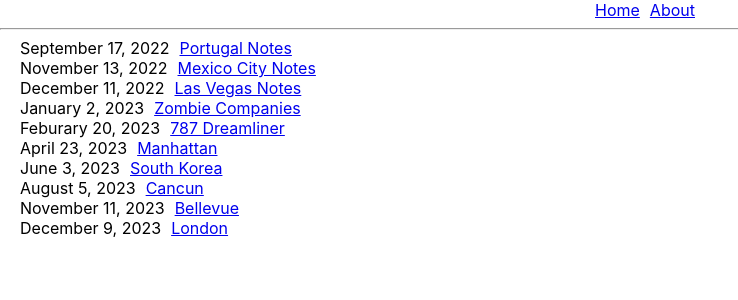
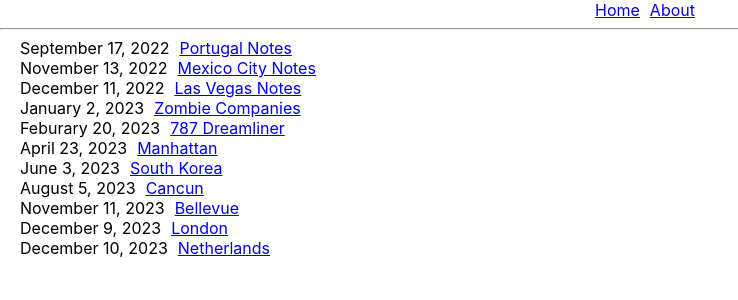
Before and after one commit to georgew5656/georgew5656.github.io, a React (Create React App) app: page / in a window 1280 px wide. Shown: the top 300 px of the page, without its empty margins (0-738 px from the left). Built offline with nearby package versions, Linux system fonts and the light colour scheme.

Commit message:
new post

```diff
--- a/src/App.tsx
+++ b/src/App.tsx
@@ -38,6 +38,7 @@
           <Route path="cancun" element={<Post name="cancun"/>} />
           <Route path="bellevue" element={<Post name="bellevue"/>} />
           <Route path="london" element={<Post name="london"/>} />
+          <Route path="netherlands" element={<Post name="netherlands"/>} />
         </Routes>
       </div>
     </Router>
--- a/src/Blog.tsx
+++ b/src/Blog.tsx
@@ -26,5 +26,6 @@
         <div className="row">{BlogRow({date: "August 5, 2023", path: "cancun", title: "Cancun"})}</div>
         <div className="row">{BlogRow({date: "November 11, 2023", path: "bellevue", title: "Bellevue"})}</div>
         <div className="row">{BlogRow({date: "December 9, 2023", path: "london", title: "London"})}</div>
+        <div className="row">{BlogRow({date: "December 10, 2023", path: "netherlands", title: "Netherlands"})}</div>
     </>
 }
--- /dev/null
+++ b/src/posts/netherlands.md
@@ -0,0 +1,21 @@
+I’ve been to the Netherlands twice in my life. The first time I went was in summer 2018, and I only went to Amsterdam. This past trip was in November, and I went to most of Southern Holland (Amsterdam, the Hague, Rotterdam, Utrecht).
+
+The first impression you get from reading European history is that people living in what is now the Netherlands are pretty fortunate. The area escaped the worst excesses of Europe’s revolutions (the Thirty Years War, the Napoleonic Wars, the revolutions of 1848, both world wars) while also heavily participating in the boom years. There are a shocking number of Dutch individuals and organizations that have achieved global significance and in general this small country always seems to punch well above its weight.
+
+Normally when you get to the exurbs of big European cities, you come across buildings that are pretty dire-looking. In the US this pattern is normally reversed, where you have shockingly busted-up buildings in the cities and in extremely rural areas. But in general, even the richest first worlds countries seem to always have some parts that are dumps. In my trip around the Netherlands this November, I didn’t really notice anywhere that could be described as a dump. Pretty much everything was late 20th century Euro-core or modern looking. Even for a relatively small country (the population of the Netherlands is higher than you might think) this is one of the more impressive feats I have seen out of a western country.
+
+It’s likely just my PTSD from being in American cities for too long, but central Amsterdam (which at least among the Dutch has a bad reputation, given the marijuana and the prostitution), felt very safe at night and was as clean as I would expect a nicer suburb in the US to be. From what we heard, there’s been gradual pressure by the Dutch government to discourage tourism to the city solely based on its poor reputation, and comparing this trip to my trip in 2018, it seems like whatever policies the city has enacted have worked. I only smelled marijuana smoke once or twice, and saw far fewer drunk/raucous people on the streets on Friday night (admittedly this was in November instead of July). There were no buildings that were clearly in need of repair and very few (if any) homeless.
+
+I understand now why the urbanism crowd puts Dutch cities on a pedestal. They genuinely do prioritize those taking transit and (especially) those who are biking above cars. 90% of the time when going from point A to B in the central city, taking transit or riding a bike will be faster than taking a car. Once you get used to crossing a bike lane, then a street, then another bike lane, it’s very easy for pedestrians as well. The transit is very clean and safe, and also just as importantly usually arrives on time and at frequent intervals. And this is all in a city of a few hundred thousand.(though admittedly with higher population density than most American cities)
+
+Southwest Holland (between Rotterdam and the Hague) is the most solar-punk place I have ever seen. I visited industry showroom for the Dutch agricultural industry that focused on the tools and infrastructure behind Dutch tomato growing. The Netherlands frequently exports the second highest value of agricultural goods (mostly to other EU countries), mostly vegetables (tomatoes, peppers, cucumbers) and flowers.
+
+There was a brief period in my life where I was interested in the hype around vertical farming in the US. It all sounds really great in a crunchy hippie sort of way, grow all your vegetables in a building in the city and throw some solar panels on top while you’re at it. Boom, your city is self-sustaining! Of course that whole industry is basically a scam, and basically only succeeded in producing tiny 16 dollar cases of lettuce at Whole Foods.
+
+The Dutch system definitely does not fulfill the crunchy urban fantasy of vertical farming (the farming ***is*** done indoors, but in ~acre size greenhouses that are low and wide rather than tall), but definitely fulfills the economic feasibility part. It turns out that ignoring the free energy coming from the sky in favor of artificial lights is a dumb idea. The key principles of the greenhouses are being able to control temperature more directly (they do use some heating to keep the inside of the greenhouses at a optimal temperature if there is not enough sun), optimizing watering by controlling where a plant grows, and being able to control pests a lot better by doing things like releasing predators. It seems like there is new technology being deployed to do things like measure a plant’s stress levels with electric voltage, but I’m pretty dubious of that kind of thing.
+
+Alongside the greenhouses, there are in fact wind turbine installations which are a nice reflection the history of the region, but they are just regular wind turbines that are deployed by the dozen on the ground, not on top of the greenhouses, because even in the tiny Netherlands, space is not at that much of a premium.
+
+I didn’t get a chance to do the tour of the port of Rotterdam, but I did get a brief look while driving by and it is also an impressive technological feat. As someone who still thinks of robots as toys or one-off college projects, the mass deployment of automated machines feels impressively sci-fi. It seems like this is one area where the US’s protectionism (the Jones Act or too-powerful unions.) really hurts and prevents us from having nice things.
+
+I really appreciate the Dutch people for successfully combining Anglo humor and German efficiency. The country is German in the sense of having great engineering culture and also not requiring you to sign a billion waivers to do anything (doesn’t have the annoying Anglo legal culture), but British in the sense of having a sense of humor. For an inexperienced European traveler from the US, this is probably the first country I would recommend a visit to after the UK.
```
